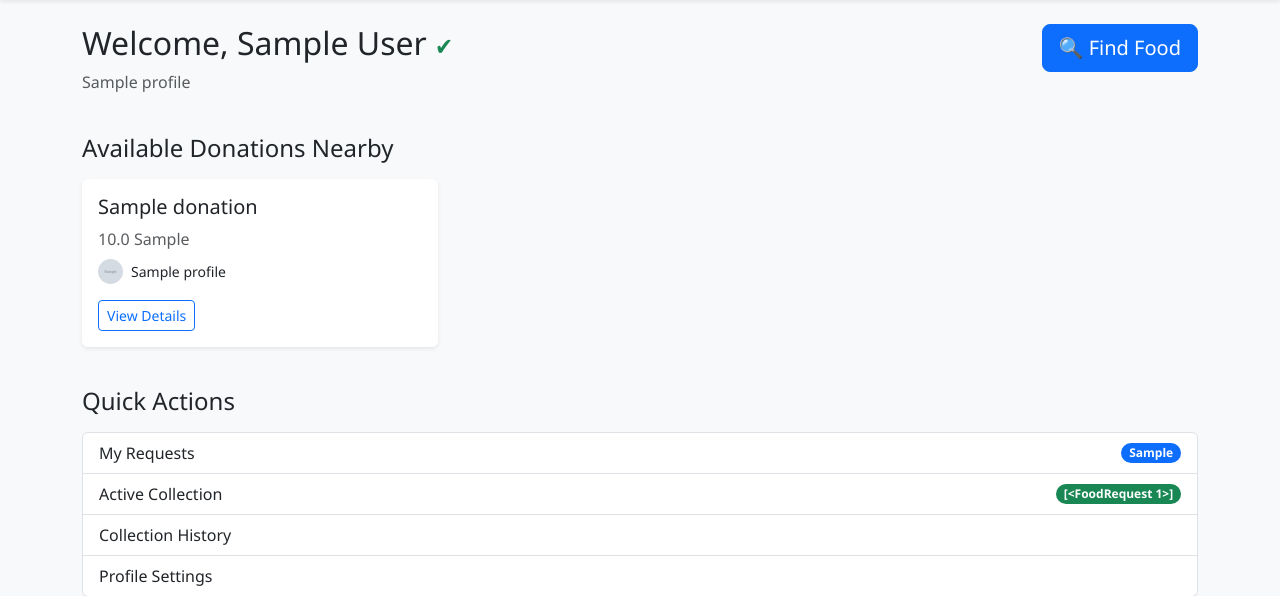
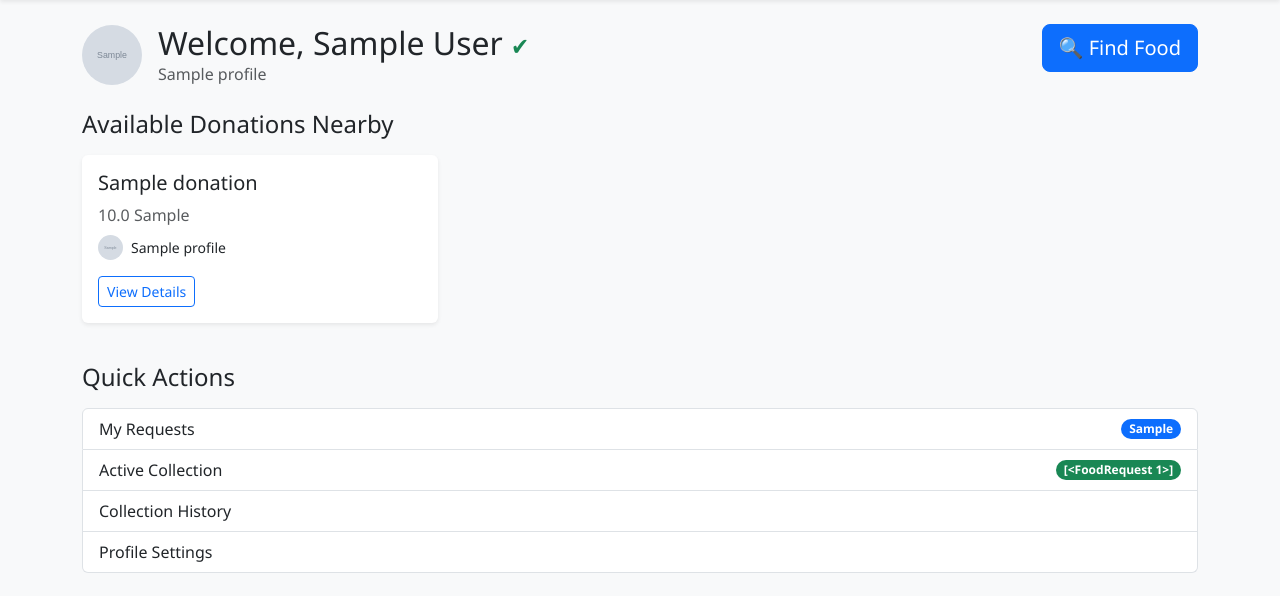
Before and after one commit to kpbinduprakasha-cpu/Food-Management, a Flask app: template templates/receiver/dashboard.html in a window 1280 px wide. Shown: the part 56-652 px from the top of the page. Run offline with Flask 3, Linux system fonts and the light colour scheme; a user stored in the database is signed in; tables that the repository leaves empty hold one stand-in row (values such as "Sample post"); the template is opened without the code that fills it: values that come from a table or form of the project are taken from there, most other values are stand-ins (such as "Sample title", 1, 10 or a date in 2020); grey boxes marked "Sample" are stand-in pictures.

Commit message:
Add profile image to sender and receiver dashboard welcome messages

```diff
--- a/templates/receiver/dashboard.html
+++ b/templates/receiver/dashboard.html
@@ -2,14 +2,23 @@
 
 {% block content %}
 <div class="row mb-4">
-    <div class="col-md-8">
-        <h2>
-            Welcome, {{ current_user.full_name }}
-            {% if current_user.is_verified %}
-                <span class="text-success fs-4" title="Verified Account">✔</span>
-            {% endif %}
-        </h2>
-        <p class="text-muted">{{ current_user.receiver_profile.organization_name }}</p>
+    <div class="col-md-8 d-flex align-items-center">
+        {% if current_user.receiver_profile.profile_image %}
+            <img src="{{ url_for('uploaded_file', filename='profiles/' + current_user.receiver_profile.profile_image) }}" class="rounded-circle me-3" width="60" height="60" style="object-fit: cover;">
+        {% else %}
+            <div class="bg-light rounded-circle d-inline-flex align-items-center justify-content-center me-3 border" style="width: 60px; height: 60px;">
+                <span class="text-muted fs-3">🧑</span>
+            </div>
+        {% endif %}
+        <div>
+            <h2 class="mb-0">
+                Welcome, {{ current_user.full_name }}
+                {% if current_user.is_verified %}
+                    <span class="text-success fs-4" title="Verified Account">✔</span>
+                {% endif %}
+            </h2>
+            <p class="text-muted mb-0">{{ current_user.receiver_profile.organization_name }}</p>
+        </div>
     </div>
     <div class="col-md-4 text-end">
         <a href="{{ url_for('food.available') }}" class="btn btn-primary btn-lg">
```
Also changed, not shown: templates/sender/dashboard.html (+17 -8 lines).
